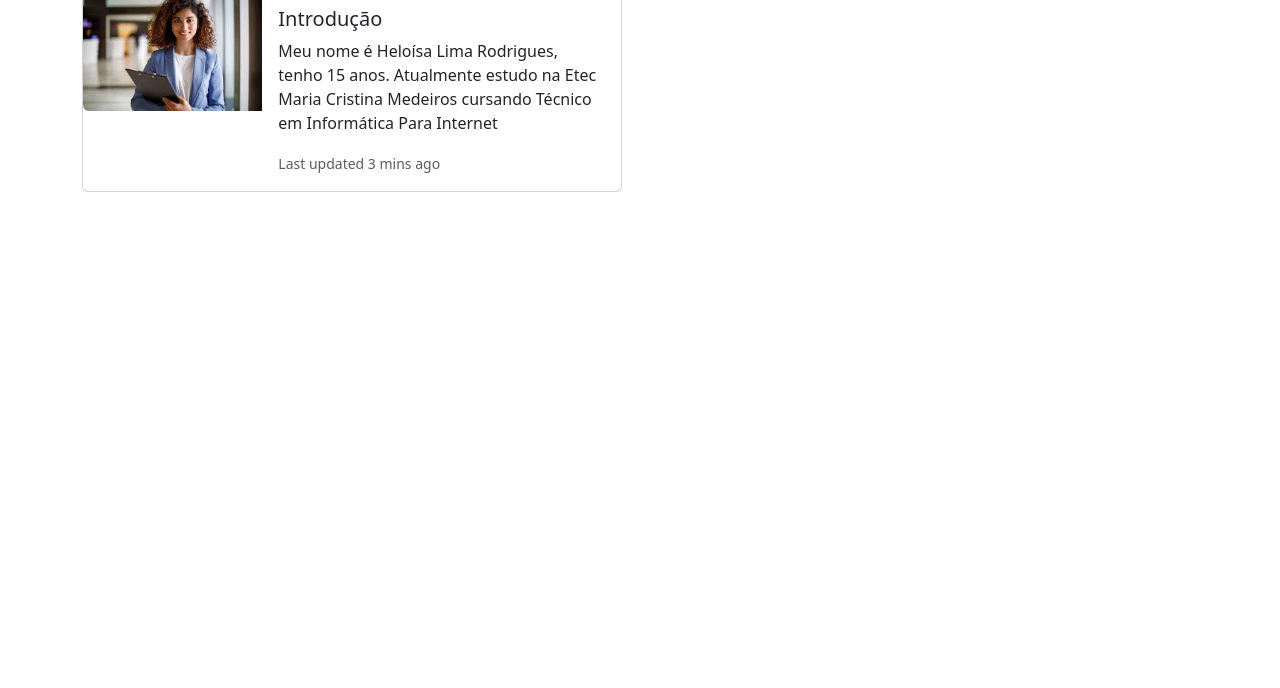
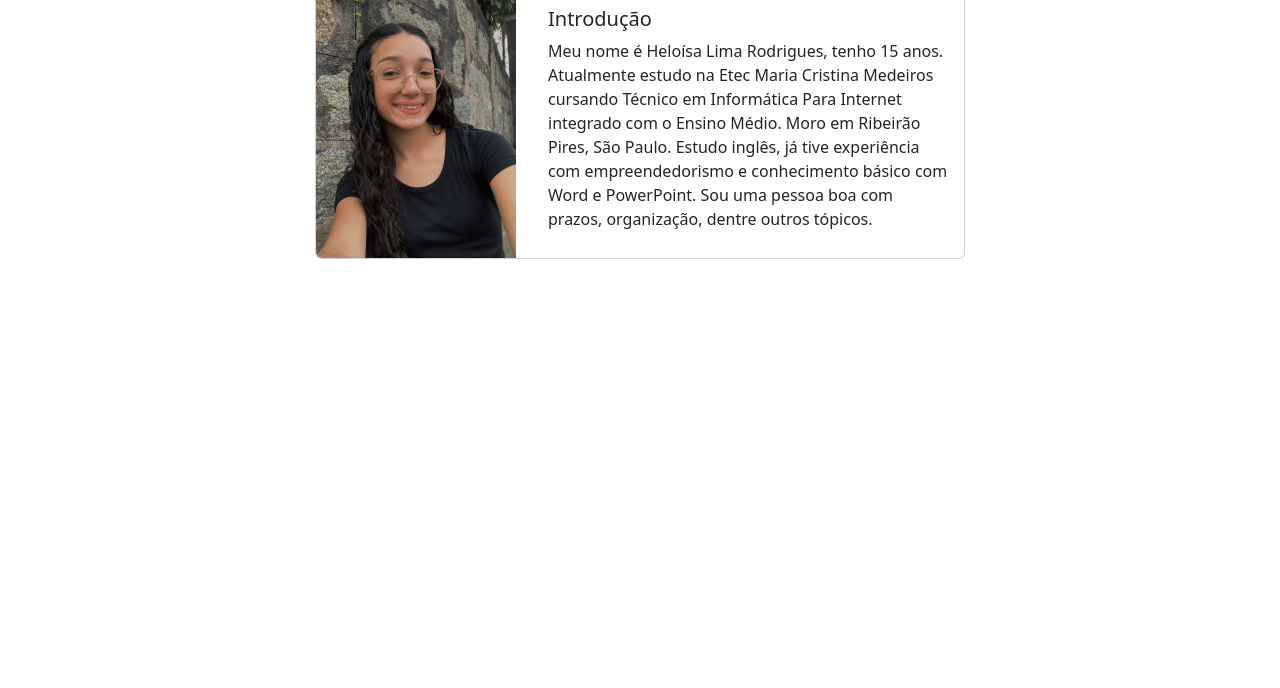
Before and after one commit to helolrodrigues/MeuCurriculo, a plain HTML site: page index.html in a window 1280 px wide. Shown: the part 112-800 px from the top of the page. Drawn offline with Linux system fonts and the light colour scheme.

Commit message:
Add files via upload

```diff
--- a/index.html
+++ b/index.html
@@ -4,7 +4,7 @@
     <meta charset="UTF-8">
     <meta http-equiv="X-UA-Compatible" content="IE=edge">
     <meta name="viewport" content="width=device-width, initial-scale=1.0">
-    <title>Meu Site com Bootstrap</title>
+    <title>Meu Currículo com Bootstrap</title>
     <link rel="stylesheet" href="css/bootstrap.css">
 </head>
 <body>
@@ -43,16 +43,15 @@
   <section>
     <!-- Aqui vai um breve comentário sobre mim -->
     <h2>Sobre mim</h2>
-    <div class="card mb-3" style="max-width: 540px;">
+    <div class="card mb-3" style="max-width: 650px; max-height: 500px; margin: auto;" >
       <div class="row g-0">
         <div class="col-md-4">
-          <img src="img/images.jpg" class="img-fluid rounded-start" alt="..."  height="900px" width="900px">
+          <img src="img/fotominha.jpeg" class="img-fluid rounded-start" alt="..."  style="max-width: 200px; min-height: 240px; ">
         </div>
         <div class="col-md-8">
           <div class="card-body">
             <h5 class="card-title">Introdução</h5>
-            <p class="card-text">Meu nome é Heloísa Lima Rodrigues, tenho 15 anos. Atualmente estudo na Etec Maria Cristina Medeiros cursando Técnico em Informática Para Internet </p>
-            <p class="card-text"><small class="text-body-secondary">Last updated 3 mins ago</small></p>
+            <p class="card-text">Meu nome é Heloísa Lima Rodrigues, tenho 15 anos. Atualmente estudo na Etec Maria Cristina Medeiros cursando Técnico em Informática Para Internet integrado com o Ensino Médio. Moro em Ribeirão Pires, São Paulo. Estudo inglês, já tive experiência com empreendedorismo e conhecimento básico com Word e PowerPoint. Sou uma pessoa boa com prazos, organização, dentre outros tópicos. </p>
           </div>
         </div>
       </div>
```
Also changed, not shown: img/fotominha.jpeg (added).
